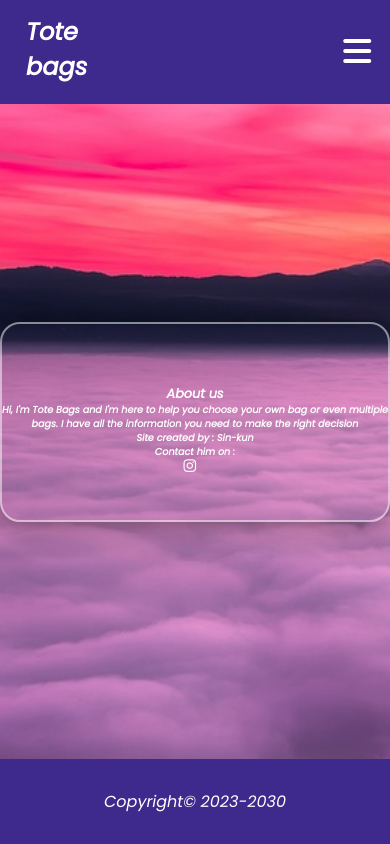
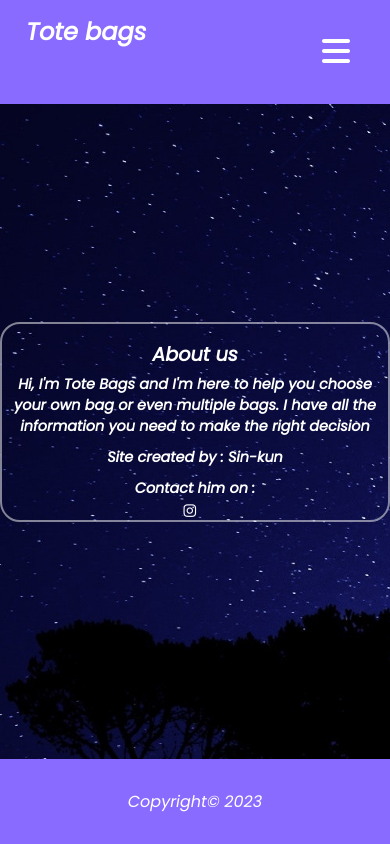
Before and after one commit to ToteShop/ToteBag, a plain HTML site: page html/about.html in a window 390 px wide. Drawn offline with nearby package versions, Linux system fonts and the light colour scheme; a script that the page names is missing.

Commit message:
it's my first projet

```diff
--- a/css1/about.css
+++ b/css1/about.css
@@ -11,7 +11,7 @@ body{
     justify-content: center;
     align-items: center;
     min-height: 100vh;
-    background: url(../background/slovenia-1975396_960_720.jpg) no-repeat;
+    background: url(../background/pexels-pixabay-414727.jpg) no-repeat;
     background-size: cover;
 }
 header{
@@ -22,7 +22,7 @@ header{
     padding: 8px 200px;
     align-items: center;
     z-index: 99;
-    background: rgb(62 41 141);
+    background: rgb(138 107 255);
     background-size: cover;
 }
 .mainContent{
@@ -58,7 +58,6 @@ header{
     background: transparent;
     border: 2px solid rgba(255, 255, 255, .5);
     border-radius: 20px;
-    box-shadow: 0 0 30px rgba(0, 0, 0, .5);
     display: flex;
     justify-content: center;
     align-items: center;
@@ -69,7 +68,6 @@ header{
     }
     nav .logo{
         font-size: 1.8rem;
-        padding-right: 150px;
     }
     .wrapper{
         width: 600px;
@@ -94,7 +92,7 @@ header{
         flex-direction: column;
         justify-content: center;
         align-items: center;
-        background: rgb(62 41 141);
+        background: rgb(138 107 255);
         display: none;
     }
     .navigation .closeMenu{
@@ -115,7 +113,7 @@ header{
     right: 0;
     height: auto;
     padding: 30px;
-    background-color: rgb(62 41 141);
+    background-color: rgb(138 107 255);
     display: flex;
     justify-content: center;
     color: #fff;
@@ -167,7 +165,6 @@ nav .logo{
 @media(max-width: 800px){
     nav .logo{
         font-size: 1rem;
-        padding-right: 230px;
     }
     nav .mainMenu{
         height: 100vh;
@@ -179,7 +176,7 @@ nav .logo{
         flex-direction: column;
         justify-content: center;
         align-items: center;
-        background: rgb(62 41 141);
+        background: rgb(138 107 255);
         background-attachment: scroll;
         transition: top 1s ease;
         display: none;
@@ -203,4 +200,12 @@ nav .logo{
         padding: 12px;
         text-decoration: none;
     }
+    .form-box h2{
+        font-size: 1.2rem;
+    }
+    .form-box h3{
+        font-size: 0.9rem;
+        padding-bottom: 5px;
+        padding-top: 5px;
+    }
 }
--- a/css1/msg.css
+++ b/css1/msg.css
@@ -11,7 +11,7 @@ body{
     justify-content: center;
     align-items: center;
     min-height: 100vh;
-    background: url(../background/slovenia-1975396_960_720.jpg) no-repeat;
+    background: url(../background/pexels-pixabay-414727.jpg) no-repeat;
     background-size: cover;
 }
 .main{
@@ -32,7 +32,7 @@ header{
     padding: 8px 200px;
     align-items: center;
     z-index: 99;
-    background: rgb(62 41 141);
+    background: rgb(138 107 255);
     background-size: cover;
 }
 .input-box{
@@ -51,10 +51,7 @@ header{
     font-weight: 500;
     pointer-events: none;
     transition: .5s;
-}
-.input-box input:focus~label,
-.input-box input:valid~label{
-    top: -5px;
+    top: -10px;
 }
 .input-box input{
     width: 100%;
@@ -92,7 +89,6 @@ header{
     }
     nav .logo{
         font-size: 1.8rem;
-        padding-right: 150px;
     }
     .wrapper{
         width: 300px;
@@ -147,7 +143,7 @@ header{
     right: 0;
     height: auto;
     padding: 30px;
-    background-color: rgb(62 41 141);
+    background-color: rgb(138 107 255);
     display: flex;
     justify-content: center;
     color: #fff;
@@ -197,7 +193,6 @@ nav .logo{
 @media(max-width: 800px){
     nav .logo{
         font-size: 1rem;
-        padding-right: 230px;
     }
     nav .mainMenu{
         height: 100vh;
@@ -209,7 +204,7 @@ nav .logo{
         flex-direction: column;
         justify-content: center;
         align-items: center;
-        background: rgb(62 41 141);
+        background: rgb(138 107 255);
         transition: top 1s ease;
         display: none;
     }
--- a/css1/style.css
+++ b/css1/style.css
@@ -14,7 +14,7 @@ body{
     justify-content: center;
     align-items: center;
     min-height: 110vh;
-    background: url(../background/slovenia-1975396_960_720.jpg) no-repeat;
+    background: url(../background/pexels-pixabay-414727.jpg) no-repeat;
     background-size: cover;
     background-position: center;
     background-attachment: fixed;
@@ -27,7 +27,7 @@ header{
     padding: 8px 200px;
     align-items: center;
     z-index: 99;
-    background: rgb(62 41 141);
+    background: rgb(138 107 255);
     background-size: cover;
 }
 section {
@@ -50,7 +50,7 @@ section {
 .main h2 span {
     display: inline-block;
     margin-top: 10px;
-    color: rgb(62 41 141);
+    color: rgb(138 107 255);
     font-size: 4em;
     font-weight: 600;
 }
@@ -70,7 +70,7 @@ section {
 .title {
     display: flex;
     justify-content: center;
-    color: rgb(62 41 141);
+    color: rgb(138 107 255);
     font-size: 2.2em;
     font-weight: 800;
     margin-bottom: 30px;
@@ -190,7 +190,7 @@ img{
     font-weight: 600;
     text-align: center;
     margin-bottom: 1.5rem;
-    color: rgb(62 41 141);
+    color: rgb(138 107 255);
 }
 
 .product-img{
@@ -203,7 +203,7 @@ img{
     right: 0;
     height: auto;
     padding: 30px;
-    background-color: rgb(62 41 141);
+    background-color: rgb(138 107 255);
     display: flex;
     justify-content: center;
     color: #fff;
@@ -214,7 +214,6 @@ img{
     }
     nav .logo{
         font-size: 1.8rem;
-        padding-right: 150px;
     }
     .main h2{
     font-size: 1.6em;
@@ -292,7 +291,6 @@ nav .logo{
 @media  screen and (max-width: 800px){
     nav .logo{
         font-size: 1rem;
-        padding-right: 230px;
     }
     nav .mainMenu{
         height: 100vh;
@@ -304,7 +302,7 @@ nav .logo{
         flex-direction: column;
         justify-content: center;
         align-items: center;
-        background: rgb(62 41 141);
+        background: rgb(138 107 255);
         transition: top 1s ease;
         display: none;
     }
@@ -329,18 +327,19 @@ nav .logo{
         text-decoration: none;
     }
     .main h2{
-        font-size: 1em;
+        font-size: 1.25em;
     }
     .main h2 span{
-        font-size: 1.6em;
+        font-size: 1.9em;
     }
     .main h3{
-        font-size: 1em;
+        font-size: 1.2em;
     }
     .social-icons a{
-        font-size: 0.7em;
+        font-size: 1.3em;
+        padding-left: 20px;
     }
     .section-title{
-        font-size: 0.9rem;
+        font-size: 1rem;
     }
 }
--- a/html/about.html
+++ b/html/about.html
@@ -15,8 +15,8 @@
             <div class="openMenu"><i class="fa fa-bars"></i></div>
             <ul class="mainMenu">
                 <li><a href="../index.html" class="navigation1"><h6>Home</h6></a></li>
+                <li><a href="#" class="navigation1"><h6>About</h6></a></li>
                 <li><a href="./msg.html" class="navigation1"><h6>Contact</h6></a></li>
-                <li><a href="#" class="navigation1"><h6>About</h6></a></li>
                 <div class="closeMenu"><i class="fa fa-times"></i></div>
                 <span class="icons">
                     <a class="fa-brands fa-facebook"  href="https://www.facebook.com/profile.php?id=100090214845148" target="_blank"></a>
@@ -43,7 +43,7 @@
     <script>
     </script>
     <footer class="footer">
-        <p>Copyright&copy; 2023-2030</p>
+        <p>Copyright&copy; 2023</p>
     </footer>
     <script src="../index.js"></script>
 </body>
```
Also changed, not shown: html/msg.html (+2 -2 lines), index.html (+2 -2 lines), background/pexels-pixabay-414727.jpg (added).
